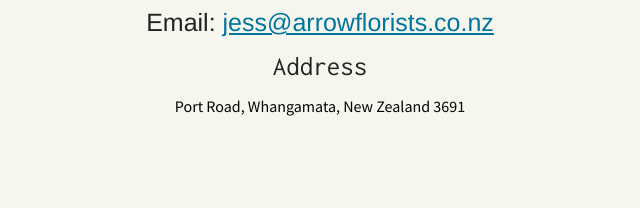
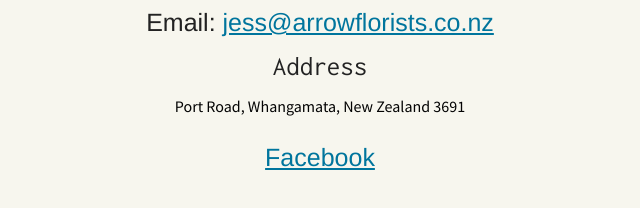
Before and after one commit to JessTheFlorist/jesstheflorist.github.io, a plain HTML site: page index.html in a window 1280 px wide. Shown: the part 182-390 px from the top of the page, without its empty margins (320-960 px from the left). Drawn offline with Linux system fonts and the light colour scheme.

Commit message:
Update index.html

```diff
--- a/index.html
+++ b/index.html
@@ -7,6 +7,7 @@
     <link rel="stylesheet" href="css/foundation.css" />
        <link rel="stylesheet" href="css/Brandon/Flowers.css" />
           <link rel="stylesheet" href="css/normalize.css" />
+<meta name="keywords" content="Florists, Whangamata, Florists in Whangamata, Flowers Whangamata, Valentines Day Whangamata" />
     <script src="js/vendor/modernizr.js"></script>
             <meta http-equiv="X-Clacks-Overhead" content="GNU Terry Pratchett" />
   </head>
@@ -19,6 +20,7 @@
             <h2>Mobile: <a href="tel:022-136-8836">022 136 8836</a></h2>
             <h2>Email: <a href="mailto:jess@arrowflorists.co.nz">jess@arrowflorists.co.nz</a></h2>
         <h3>Address</h3><p>Port Road, Whangamata, New Zealand 3691</p>
+<h2> <a href="https://www.facebook.com/pages/Arrow-Florist-and-Gifts/101635270169270?fref=ts">Facebook</a></h2>
 
      </div>
       </center>
```
